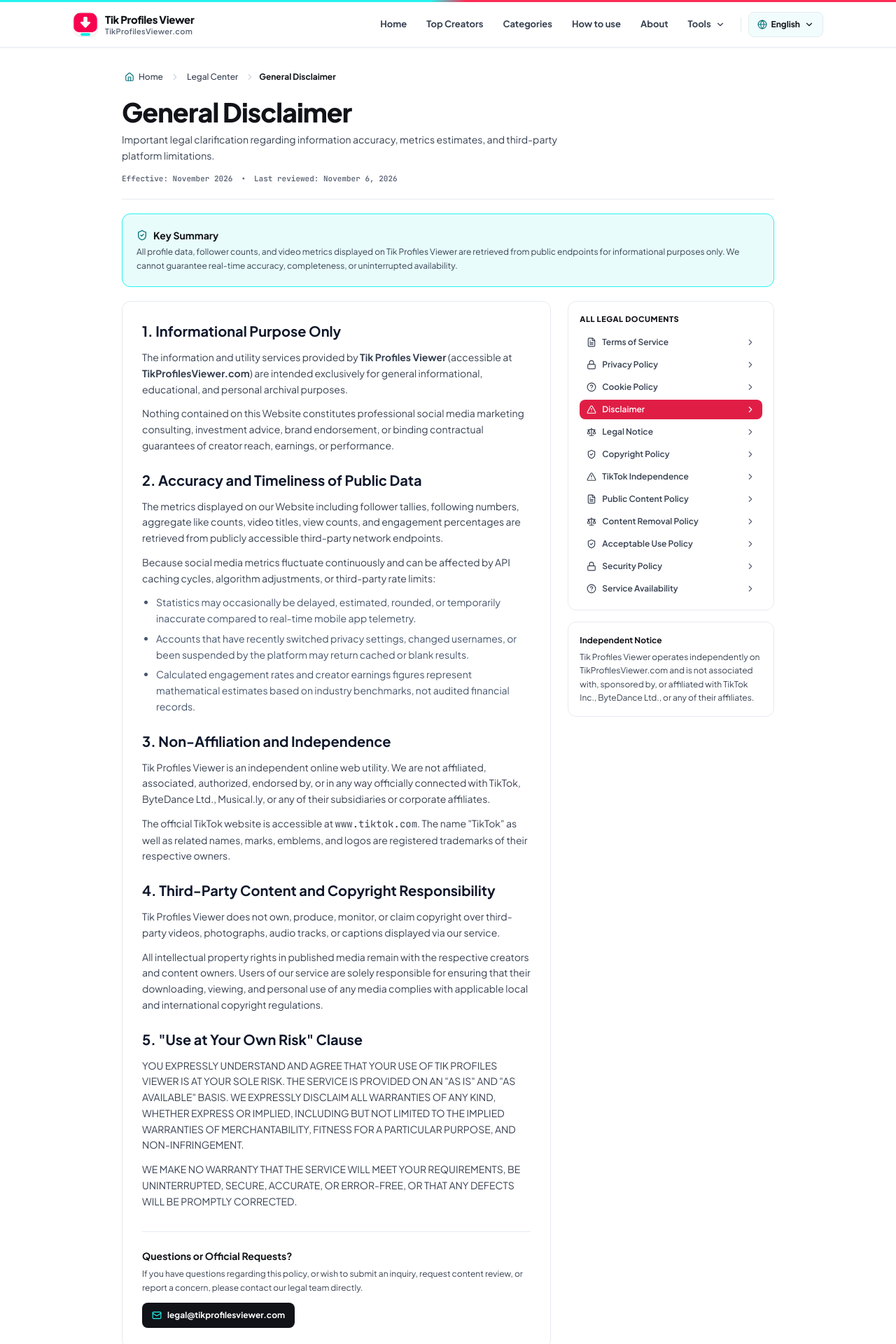
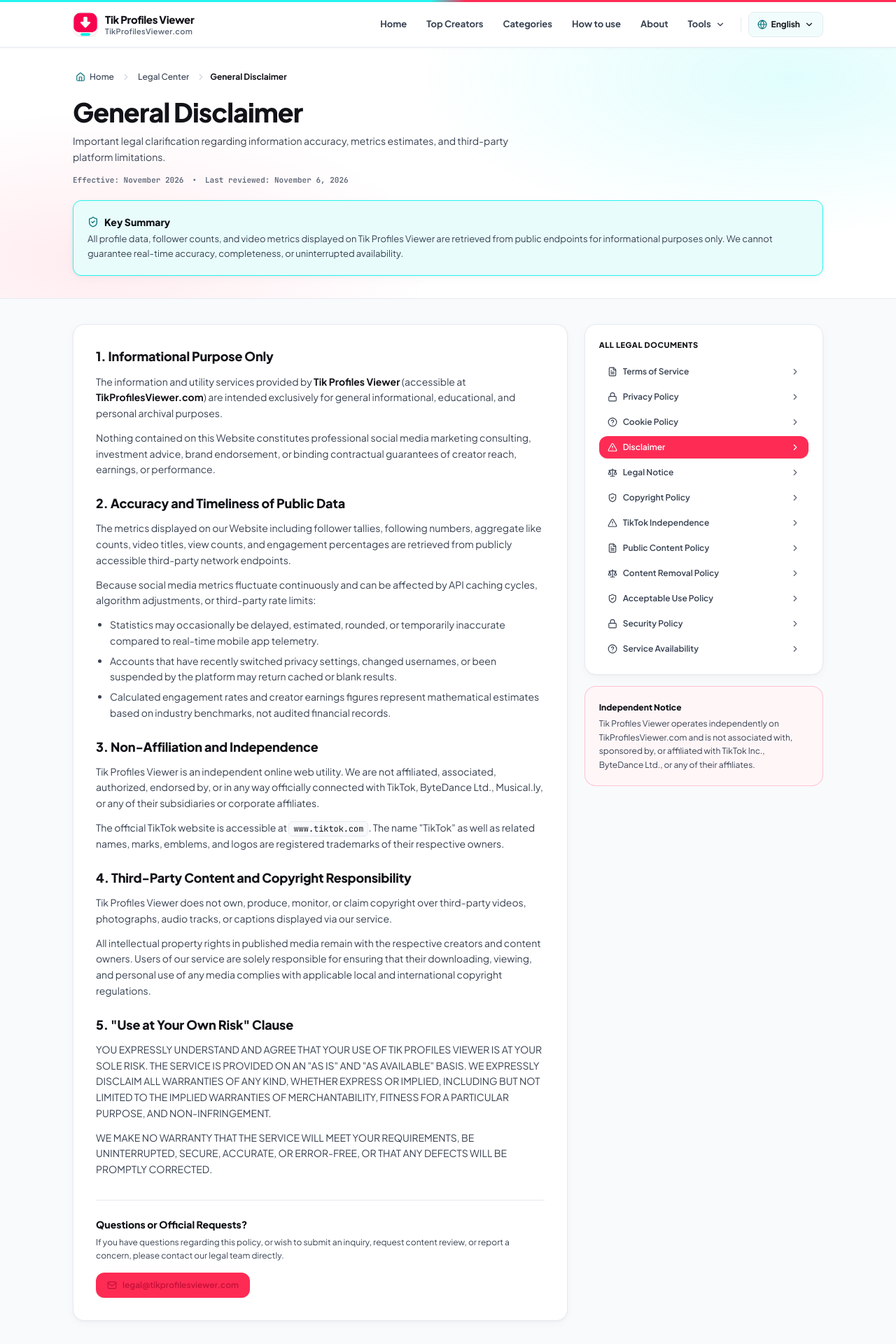
Before and after one commit to eaelax/testing, a Next.js app: page /disclaimer in a window 1280 px wide. Shown: the top 1920 px of the page at 70% size. Built offline with nearby package versions, Linux system fonts and the light colour scheme.

Commit message:
Update LegalLayout.tsx

```diff
--- a/components/LegalLayout.tsx
+++ b/components/LegalLayout.tsx
@@ -2,7 +2,16 @@
 
 import React from 'react';
 import Link from 'next/link';
-import { ShieldCheck, FileText, Lock, Scale, AlertTriangle, HelpCircle, Mail, ChevronRight } from 'lucide-react';
+import {
+  ShieldCheck,
+  FileText,
+  Lock,
+  Scale,
+  AlertTriangle,
+  HelpCircle,
+  Mail,
+  ChevronRight,
+} from 'lucide-react';
 import Navbar from '@/components/Navbar';
 import Footer from '@/components/Footer';
 import Breadcrumbs from '@/components/Breadcrumbs';
@@ -40,10 +49,12 @@ export default function LegalLayout({
   children,
 }: LegalLayoutProps) {
   return (
-    <div className="min-h-screen flex flex-col bg-[var(--surface-canvas)] text-[var(--ink-primary)]">
+    <div className="min-h-screen flex flex-col bg-[var(--surface-sunken)] text-[var(--ink-primary)]">
       <Navbar />
 
-      <main className="flex-1 max-w-[980px] w-full mx-auto px-4 sm:px-6 py-6 sm:py-8">
+      {/* Bright Daylight Editorial Header Band */}
+      <div className="w-full hero-studio-backdrop border-b border-[var(--border-subtle)]">
+        <div className="max-w-[1120px] mx-auto px-4 sm:px-6 py-6 sm:py-8">
           <Breadcrumbs
             items={[
               { label: 'Legal Center', href: '/terms-of-service' },
@@ -51,13 +62,12 @@ export default function LegalLayout({
             ]}
           />
 
-        {/* Compact Page Header */}
-        <header className="mt-4 pb-5 border-b border-[var(--border-subtle)]">
+          <header className="mt-2">
             <h1 className="text-[length:var(--h1-size)] font-black text-[var(--ink-primary)] tracking-tight leading-tight">
               {title}
             </h1>
 
-          <p className="text-xs sm:text-sm text-[var(--ink-secondary)] mt-1.5 leading-relaxed max-w-2xl">
+            <p className="text-xs sm:text-sm text-[var(--ink-secondary)] mt-2 leading-relaxed max-w-2xl">
               {subtitle}
             </p>
 
@@ -68,45 +78,47 @@ export default function LegalLayout({
             </div>
           </header>
 
-        {/* Compact Executive Summary Card */}
-        <div className="my-5 p-4 sm:p-5 rounded-xl bg-[var(--accent-cyan-soft)] border border-[var(--accent-cyan)]">
-          <div className="flex items-center gap-2 text-[var(--ink-primary)] font-bold text-xs sm:text-sm mb-1">
+          {/* Key Summary Aqua-Mist Card */}
+          <div className="mt-5 p-4 sm:p-5 rounded-xl bg-[var(--accent-cyan-soft)] border border-[var(--accent-cyan)] shadow-[var(--shadow-card)]">
+            <div className="flex items-center gap-2 text-[var(--ink-primary)] font-extrabold text-xs sm:text-sm mb-1">
               <ShieldCheck className="w-4 h-4 text-[var(--accent-cyan-text)] shrink-0" />
               <span>Key Summary</span>
             </div>
-          <p className="text-xs text-[var(--ink-secondary)] leading-relaxed">
+            <p className="text-xs sm:text-[13px] text-[var(--ink-secondary)] leading-relaxed">
               {summary}
             </p>
           </div>
+        </div>
+      </div>
 
-        {/* Content Layout with Compact Legal Sidebar */}
+      <main className="flex-1 max-w-[1120px] w-full mx-auto px-4 sm:px-6 py-7 sm:py-9">
         <div className="grid grid-cols-1 lg:grid-cols-12 gap-6 items-start">
-          {/* Main Legal Text */}
-          <article className="lg:col-span-8 bg-[var(--surface-elevated)] p-5 sm:p-6 md:p-7 rounded-xl border border-[var(--border-subtle)] space-y-6 text-xs sm:text-sm leading-relaxed text-[var(--ink-secondary)]">
+          {/* Main Legal Article */}
+          <article className="legal-prose lg:col-span-8 bg-[var(--surface-elevated)] p-5 sm:p-7 md:p-8 rounded-2xl border border-[var(--border-subtle)] shadow-[var(--shadow-card)] space-y-6 text-xs sm:text-sm leading-relaxed text-[var(--ink-secondary)]">
             {children}
 
             {/* Official Support Box */}
             <div className="pt-6 border-t border-[var(--border-subtle)] mt-8">
-              <h3 className="text-sm font-bold text-[var(--ink-primary)] mb-1.5">
+              <h3 className="text-sm font-extrabold text-[var(--ink-primary)] mb-1.5">
                 Questions or Official Requests?
               </h3>
-              <p className="text-xs text-[var(--ink-secondary)] leading-relaxed mb-3">
+              <p className="text-xs text-[var(--ink-secondary)] leading-relaxed mb-3.5">
                 If you have questions regarding this policy, or wish to submit an inquiry, request content review, or report a concern, please contact our legal team directly.
               </p>
               <a
                 href="mailto:legal@tikprofilesviewer.com"
-                className="h-9 inline-flex items-center gap-2 px-3.5 rounded-lg bg-[var(--accent-dark)] hover:bg-[var(--accent-primary-hover)] text-[var(--accent-contrast)] text-xs font-bold transition-colors"
+                className="h-9 inline-flex items-center gap-2 px-4 rounded-xl bg-[var(--accent-primary)] hover:bg-[var(--accent-primary-hover)] text-[var(--accent-contrast)] text-xs font-bold transition-colors shadow-xs"
               >
-                <Mail className="w-3.5 h-3.5 text-[var(--accent-cyan)]" />
+                <Mail className="w-3.5 h-3.5 shrink-0" />
                 <span>legal@tikprofilesviewer.com</span>
               </a>
             </div>
           </article>
 
-          {/* Compact Sidebar Navigation */}
+          {/* Sticky Sidebar Legal Index */}
           <aside className="lg:col-span-4 flex flex-col gap-4 lg:sticky lg:top-20">
-            <div className="p-4 rounded-xl bg-[var(--surface-elevated)] border border-[var(--border-subtle)]">
-              <h3 className="text-[11px] font-extrabold uppercase tracking-wider text-[var(--ink-primary)] mb-2.5">
+            <div className="p-4 sm:p-5 rounded-2xl bg-[var(--surface-elevated)] border border-[var(--border-subtle)] shadow-[var(--shadow-card)]">
+              <h3 className="text-[11px] font-extrabold uppercase tracking-wider text-[var(--ink-primary)] mb-3">
                 All Legal Documents
               </h3>
               <nav aria-label="Legal Documents" className="flex flex-col space-y-1">
@@ -117,10 +129,10 @@ export default function LegalLayout({
                     <Link
                       key={page.href}
                       href={page.href}
-                      className={`px-2.5 py-1.5 rounded-lg text-xs font-semibold flex items-center justify-between transition-colors ${
+                      className={`px-3 py-2 rounded-xl text-xs font-semibold flex items-center justify-between transition-colors ${
                         isActive
-                          ? 'bg-[var(--accent-primary-hover)] text-[var(--accent-contrast)]'
-                          : 'text-[var(--ink-secondary)] hover:text-[var(--ink-primary)] hover:bg-[var(--surface-canvas)]'
+                          ? 'bg-[var(--accent-primary)] text-[var(--accent-contrast)] shadow-xs'
+                          : 'text-[var(--ink-secondary)] hover:text-[var(--ink-primary)] hover:bg-[var(--surface-tint-aqua)]'
                       }`}
                     >
                       <div className="flex items-center gap-2 truncate">
@@ -138,8 +150,10 @@ export default function LegalLayout({
               </nav>
             </div>
 
-            <div className="p-4 rounded-xl bg-[var(--surface-elevated)] border border-[var(--border-subtle)] text-xs text-[var(--ink-secondary)] leading-relaxed">
-              <span className="font-bold text-[var(--ink-primary)] block mb-1">Independent Notice</span>
+            <div className="p-4 sm:p-5 rounded-2xl bg-[var(--surface-tint-rose)] border border-[var(--accent-primary)]/25 text-xs text-[var(--ink-secondary)] leading-relaxed">
+              <span className="font-extrabold text-[var(--ink-primary)] block mb-1">
+                Independent Notice
+              </span>
               Tik Profiles Viewer operates independently on TikProfilesViewer.com and is not associated with, sponsored by, or affiliated with TikTok Inc., ByteDance Ltd., or any of their affiliates.
             </div>
           </aside>
```
Lines whose indentation alone changed are shown as unchanged.
